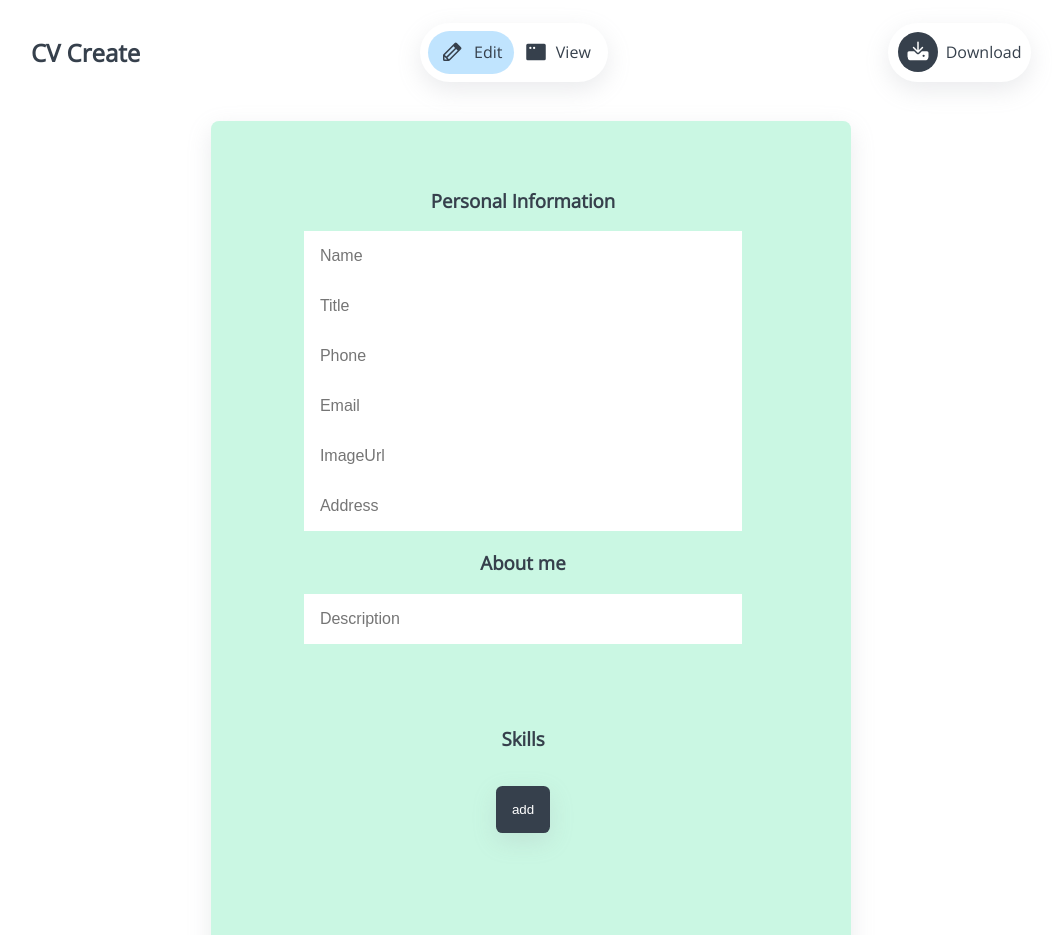
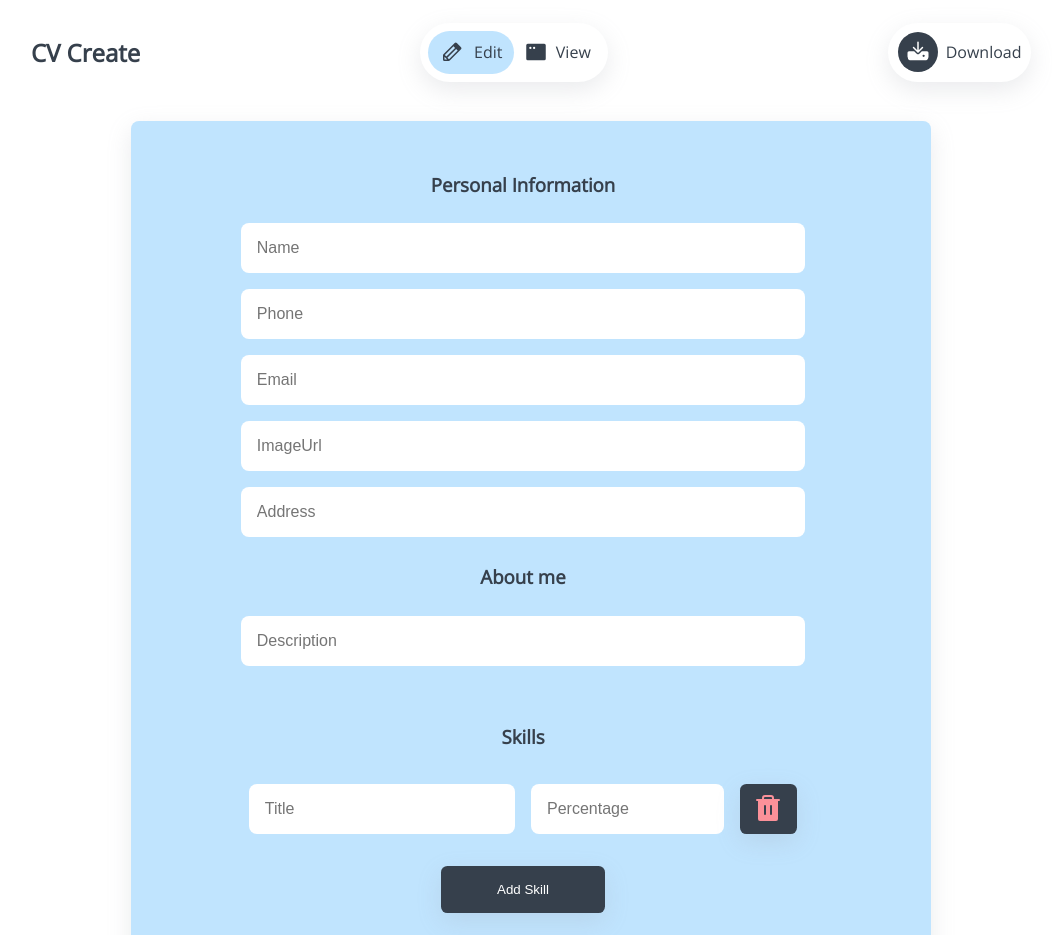
Before and after one commit to siduck/quickcv, a React (Create React App) app: page / in a window 1280 px wide. Shown: the top 935 px of the page, without its empty margins (109-1161 px from the left). Built offline with nearby package versions, Linux system fonts and the light colour scheme.

Commit message:
refactor | store data from multiple inputs

```diff
--- a/public/index.html
+++ b/public/index.html
@@ -9,7 +9,6 @@
       name="description"
       content="Web site created using create-react-app"
     />
-    <link rel="apple-touch-icon" href="%PUBLIC_URL%/logo192.png" />
     <link rel="manifest" href="%PUBLIC_URL%/manifest.json" />
     <title>Cv Project</title>
   </head>
--- a/src/components/Editor.js
+++ b/src/components/Editor.js
@@ -1,92 +1,14 @@
 import "../styles/editor.css";
-import React, { useState } from "react";
+import React from "react";
 
-import { personalData } from "../cvData"; // save overall input data here
-
-function Input(props) {
-  return <input type="text" placeholder={props.info} />;
-}
-
-function PersonalInfo() {
-  return (
-    <div className="personalInfo">
-      <h3>Personal Information</h3>
-
-      <Input info="Name" />
-      <Input info="Title" />
-      <Input info="Phone" />
-      <Input info="Email" />
-      <Input info="ImageUrl" />
-      <Input info="Address" />
-
-      <h3>About me</h3>
-      <Input info="Description" />
-    </div>
-  );
-}
-
-function Skill(props) {
-  return (
-    <>
-      {Array.from(Array(props.list)).map(() => (
-        <div className="skillItem">
-          <Input info="your skill" />
-          <Input info="percentage" />
-        </div>
-      ))}
-    </>
-  );
-}
-
-function Skills() {
-  const [skillslist, set_numberOfSkills] = useState(0);
-
-  return (
-    <div className="skillsInput">
-      <h3>Skills</h3>
-      <Skill list={skillslist} />
-
-      <button onClick={() => set_numberOfSkills(skillslist + 1)}>add</button>
-    </div>
-  );
-}
-
-function WorkExperience(props) {
-  return (
-    <>
-      {Array.from(Array(props.list)).map(() => (
-        <div className="workExpList">
-          <Input info="Company" />
-          <Input info="Position" />
-          <Input info="City" />
-          <Input info="From year" />
-          <Input info="To year" />
-          <br />
-        </div>
-      ))}
-    </>
-  );
-}
-
-function WorkExperiences() {
-  const [workExpList, set_numberOfWorkExps] = useState(0);
-
-  return (
-    <div className="iteminfolists">
-      <h3>Work Experience</h3>
-      <WorkExperience list={workExpList} />
-
-      <button onClick={() => set_numberOfWorkExps(workExpList + 1)}>add</button>
-    </div>
-  );
-}
+import Skills from "../components/editor_comp/Skills";
+import PersonalInfo from "../components/editor_comp/personalInfo";
 
 export default function Editor() {
   return (
     <div className="editor">
       <PersonalInfo />
       <Skills />
-      <WorkExperiences />
     </div>
   );
 }
--- /dev/null
+++ b/src/components/editor_comp/Skills.js
@@ -0,0 +1,59 @@
+import "../../styles/editor.css";
+import { Trash } from "phosphor-react";
+import React, { useState } from "react";
+
+export default function Skills() {
+  const [inputFields, setInputField] = useState([{
+    title: "",
+    percentage: "",
+  }]);
+
+  function handleChangeInput(index, event) {
+    const values = [...inputFields];
+    values[index][event.target.placeholder] = event.target.value;
+    setInputField(values);
+    console.log(inputFields);
+  }
+
+  function newSkill(e) {
+    e.preventDefault();
+    setInputField([...inputFields, { title: "", percentage: "" }]);
+  }
+
+  function deleteSkill(index) {
+    const values = [...inputFields];
+    values.splice(index, 1);
+    setInputField(values);
+  }
+
+  return (
+    <div className="skillsInput">
+      <h3>Skills</h3>
+
+      {inputFields.map((inputField, index) => (
+        <div className="skillItem" key={index}>
+          <input
+            type="text"
+            placeholder="Title"
+            value={inputField.title}
+            key={`title_${index}`}
+            onChange={(event) => handleChangeInput(index, event)}
+          />
+          <input
+            type="text"
+            placeholder="Percentage"
+            value={inputField.percentage}
+            key={`percentage_${index}`}
+            onChange={(event) => handleChangeInput(index, event)}
+          />
+
+          <div className="deleteSkillBtn">
+            <Trash onClick={deleteSkill} size={32} weight="fill" />
+          </div>
+        </div>
+      ))}
+
+      <button onClick={newSkill}>Add Skill</button>
+    </div>
+  );
+}
--- /dev/null
+++ b/src/components/editor_comp/personalInfo.js
@@ -0,0 +1,25 @@
+import "../../styles/editor.css";
+import React from "react";
+
+function Input(props) {
+  return (
+    <input type="text" placeholder={props.info} />
+  );
+}
+
+export default function PersonalInfo() {
+  return (
+    <div className="personalInfo">
+      <h3>Personal Information</h3>
+
+      <Input info="Name" />
+      <Input info="Phone" />
+      <Input info="Email" />
+      <Input info="ImageUrl" />
+      <Input info="Address" />
+
+      <h3>About me</h3>
+      <Input info="Description" />
+    </div>
+  );
+}
--- a/src/styles/editor.css
+++ b/src/styles/editor.css
@@ -1,10 +1,9 @@
 .editor {
-  padding: 1rem 2rem 2rem 1rem;
+  padding: 0rem 2rem 2rem 1rem;
   border-radius: 0.5rem;
   box-shadow: rgba(149, 157, 165, 0.2) 0px 8px 24px;
-  margin: 2rem 20rem;
-  /* border: 3px solid #36404c; */
-  background: #caf7e3;
+  margin: 2rem 15rem;
+  background: #c0e4fe;
   display: grid;
   justify-content: center;
 }
@@ -13,30 +12,22 @@
 .skillsInput {
   display: grid;
   grid-template-columns: 1fr;
-  margin: 2rem 20rem;
   color: black;
+  padding: 2rem;
 }
 
-.iteminfolists {
-  display: grid;
-  grid-template-columns: 1fr;
-  justify-content: center;
-  margin: 2rem 20rem;
-}
-
-.workExpList,
-.educationInfoList {
-  display: grid;
-  grid-template-columns: 1fr;
-  justify-content: center;
+.personalInfo {
+  padding: 2rem 5rem;
+  padding-bottom: 0rem;
 }
 
 .skillItem input {
-  margin: 0.5rem;
+  border: none;
 }
+
 .skillItem {
   display: grid;
-  grid-template-columns: 70% 30%;
+  grid-template-columns: 50% 37% 13%;
   margin: 0.5rem 3.5rem;
 }
 
@@ -50,18 +41,18 @@ input {
   padding: 1rem;
   border: none;
   outline: none;
-  margin: 0rem 4rem;
-  font-size: 1.0rem;
+  font-size: 1rem;
+  margin: 0.5rem;
+  border-radius: 0.5rem;
 }
 
-button {
+button,
+.deleteSkillBtn {
   margin: 1rem 16rem;
   outline: none;
   border: none;
-  background-color: pink;
   padding: 1rem;
   border-radius: 0.4rem;
-
   box-shadow: rgba(149, 157, 165, 0.2) 0px 8px 24px;
   background: #36404c;
   color: white;
@@ -72,3 +63,18 @@ button:hover {
   transform: scale(1.2);
   transform: 0.4s;
 }
+
+.deleteSkillBtn:hover {
+  cursor: pointer;
+  transform: scale(1.2);
+  transform: 0.4s;
+}
+
+.deleteSkillBtn {
+  margin: 0.5rem;
+  display: flex;
+  padding: 0.2rem;
+  justify-content: center;
+  align-items: center;
+  color: #fb9199;
+}
```
